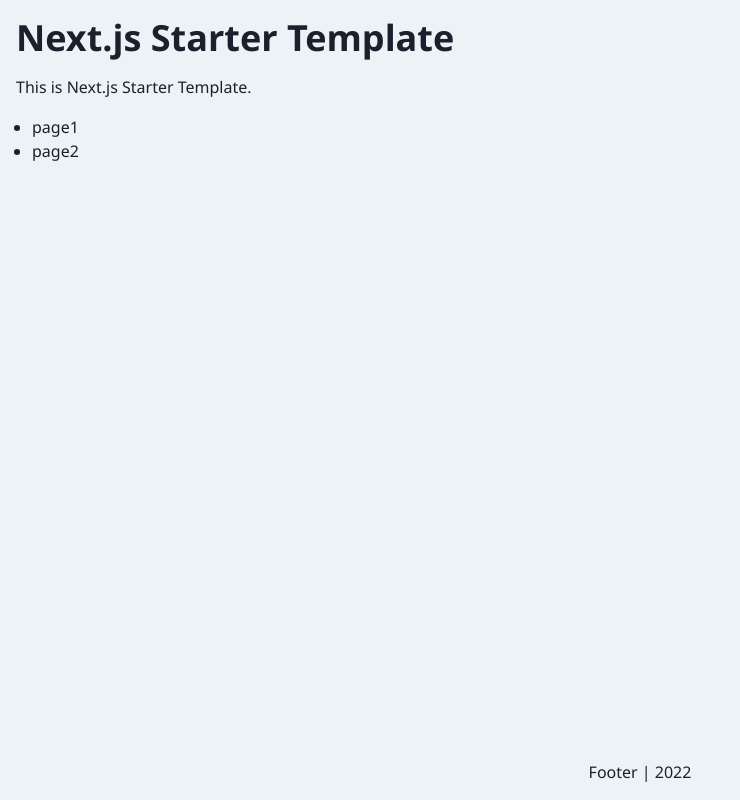
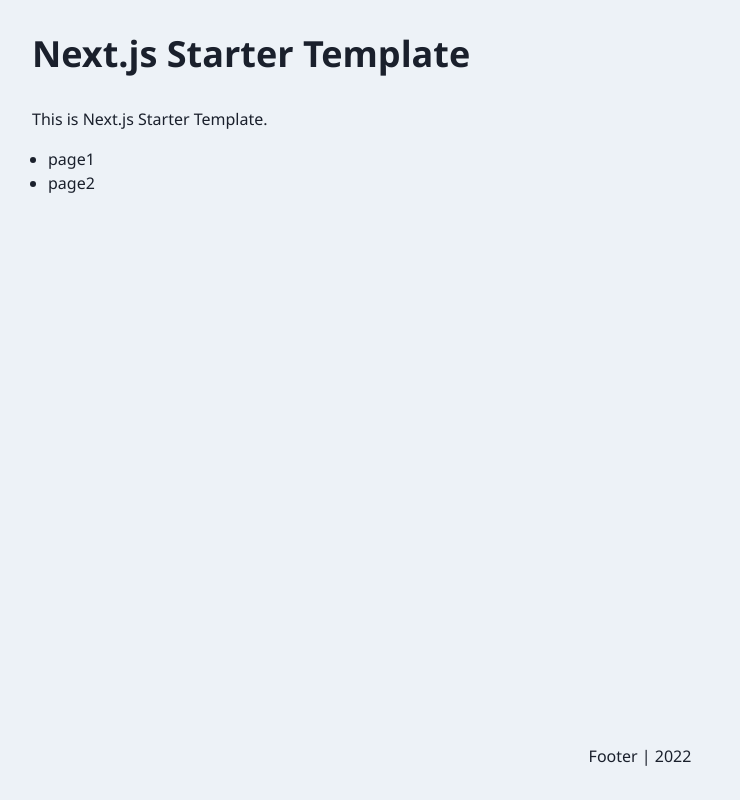
Before and after one commit to shimotsu4431/nextjs-starter-kit, a Next.js app: page / in a window 1280 px wide. Shown: the whole page, without its empty margins (0-740 px from the left). Built offline with nearby package versions, Linux system fonts and the light colour scheme.

Commit message:
fix style

```diff
--- a/src/components/common/Footer/index.tsx
+++ b/src/components/common/Footer/index.tsx
@@ -6,7 +6,7 @@
   const year = date.getFullYear()
 
   return (
-    <Center p={4} as={'footer'}>
+    <Center p={8} as={'footer'}>
       <Text>Footer | {year}</Text>
     </Center>
   )
--- a/src/components/common/Header/index.tsx
+++ b/src/components/common/Header/index.tsx
@@ -7,7 +7,7 @@
 
 const Header: React.FC = () => {
   return (
-    <Box p={4} as={'header'}>
+    <Box p={8} as={'header'}>
       <NextLink href={routes.home()} passHref>
         <ChakraUiLink>
           <Heading>{APP_NAME}</Heading>
--- a/src/components/common/Main/index.tsx
+++ b/src/components/common/Main/index.tsx
@@ -3,7 +3,7 @@
 
 const Main: React.FC = ({ children }) => {
   return (
-    <Box flexGrow={1} flexShrink={1} flexBasis={0} px={4} as={'main'}>
+    <Box flexGrow={1} flexShrink={1} flexBasis={0} px={8} as={'main'}>
       {children}
     </Box>
   )
```
